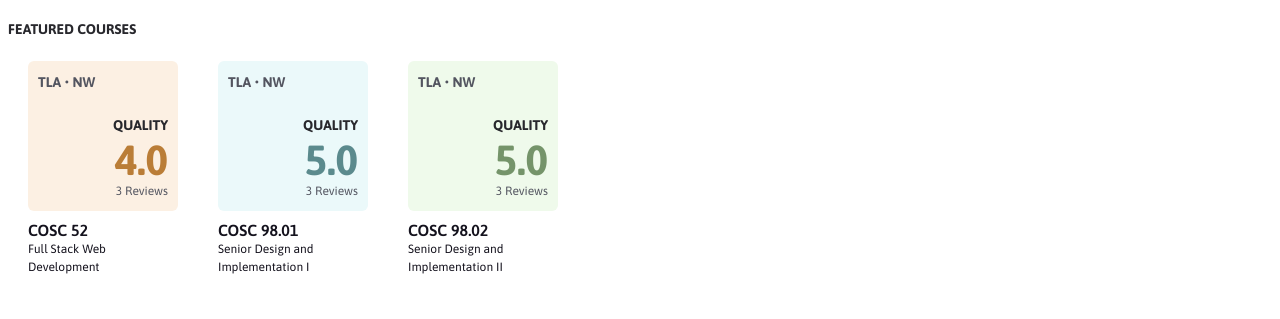
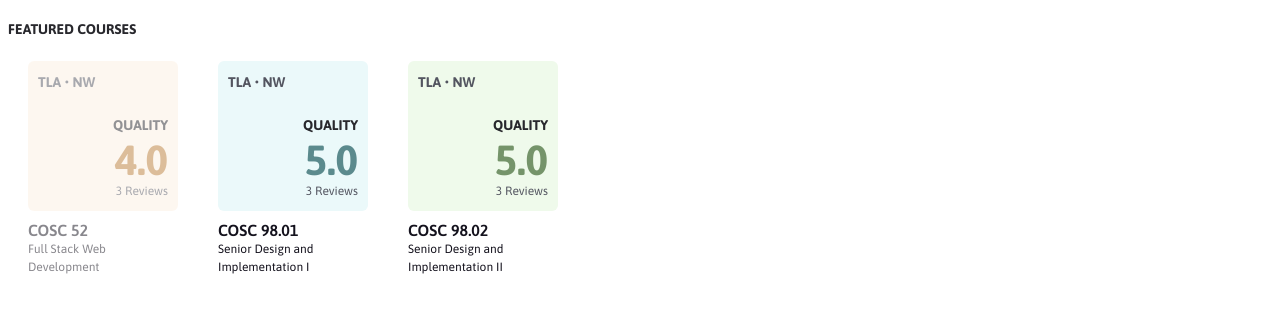
Before and after one commit to alxfngg/test-class-fe2, a Next.js app: page /professorInfo in a window 1280 px wide. In both pictures the pointer is over the element 103 px from the left and 378 px from the top of the page. Shown: the part 210-529 px from the top of the page. Built offline with nearby package versions, Linux system fonts and the light colour scheme.

Commit message:
add hover state to coursetitlecard

```diff
--- a/styles/components/courseTitleCard.module.css
+++ b/styles/components/courseTitleCard.module.css
@@ -16,4 +16,9 @@
 .card {
   width: 150px;
   margin: 20px;
+  cursor: pointer;
 }
+
+.card:hover {
+  opacity: 0.5;
+}
```
